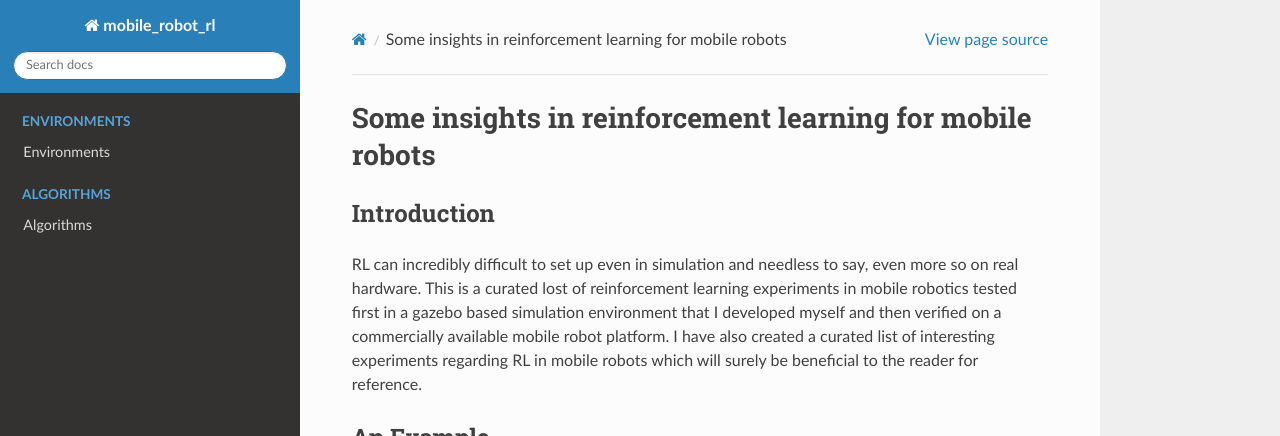
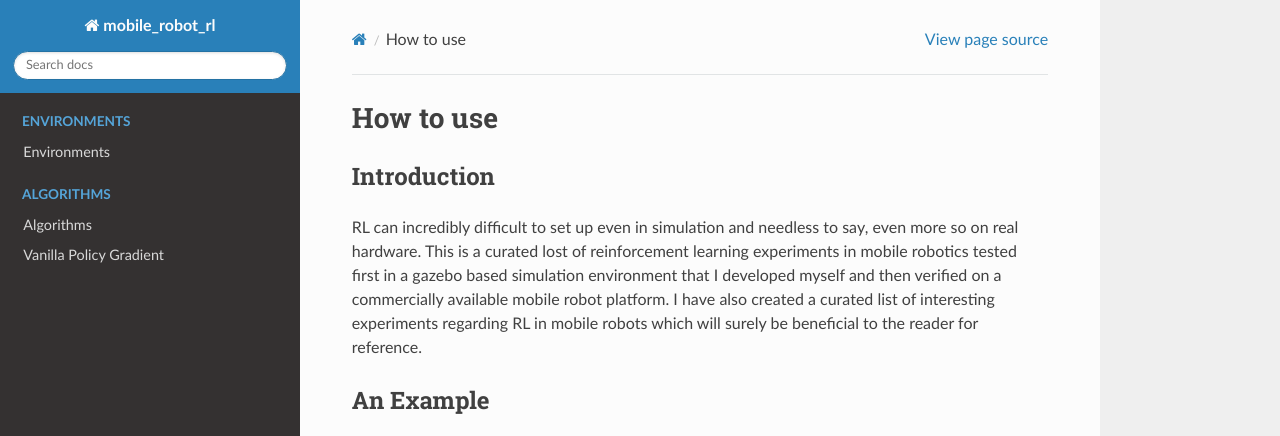
Before and after one commit to sarath-menon/robot_learning, a Sphinx documentation site: the page built from docs/index.rst, in a window 1280 px wide and 900 px high, cut to the strip 0-436 px from the top of the window. Built offline with Sphinx 7.4.7 and the Read the Docs theme 2.0.0, drawn with Linux system fonts in a browser that asks for light colours; some of the changed text lies outside the part shown.

Commit message:
added subfolders index6

```diff
--- a/docs/index.rst
+++ b/docs/index.rst
@@ -4,7 +4,7 @@
    contain the root `toctree` directive.
 
 #########################
-Some insights in reinforcement learning for mobile robots
+How to use
 #########################
 
 Introduction
@@ -39,3 +39,4 @@ Contents
    :caption: Algorithms
 
    algorithms/index
+   algorithms/vanilla_policy_grad
```
